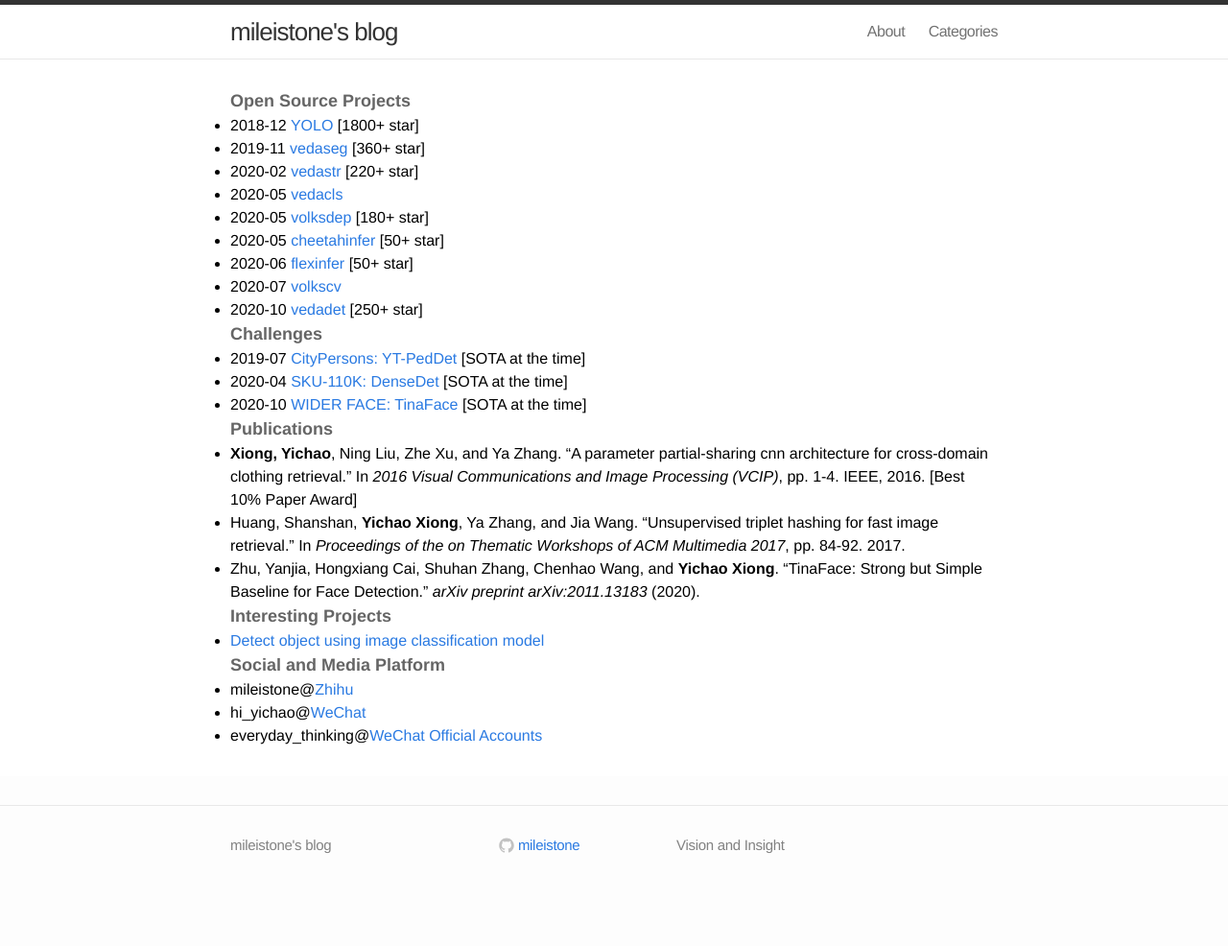
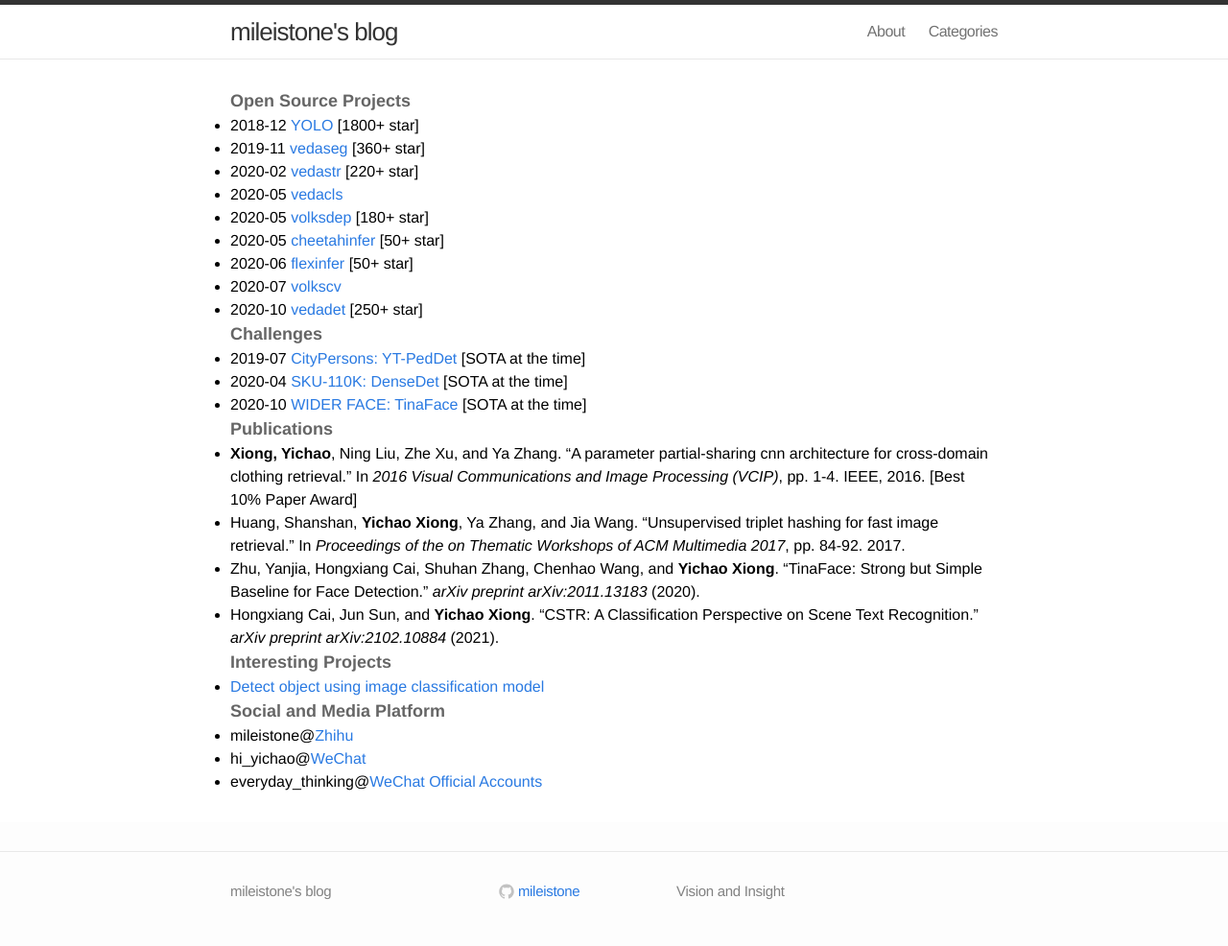
Before and after one commit to mileistone/mileistone.github.io, a Jekyll site: the page built from pages/about.md, in a window 1280 px wide. Shown: the whole page at 96% size. Built offline with Jekyll 4.4.1, drawn with Linux system fonts in a browser that asks for light colours; before the commit the page ends 938 px from its top, so only the background shows below that.

Commit message:
Update about.md

```diff
--- a/pages/about.md
+++ b/pages/about.md
@@ -41,6 +41,8 @@ includelink: true
 
 - Zhu, Yanjia, Hongxiang Cai, Shuhan Zhang, Chenhao Wang, and **Yichao Xiong**. "TinaFace: Strong but Simple Baseline for Face Detection." *arXiv preprint arXiv:2011.13183* (2020).
 
+- Hongxiang Cai, Jun Sun, and **Yichao Xiong**. "CSTR: A Classification Perspective on Scene Text Recognition." *arXiv preprint arXiv:2102.10884* (2021).
+
 ##### Interesting Projects
 
 - [Detect object using image classification model](https://github.com/Media-Smart/cls2det)
```
